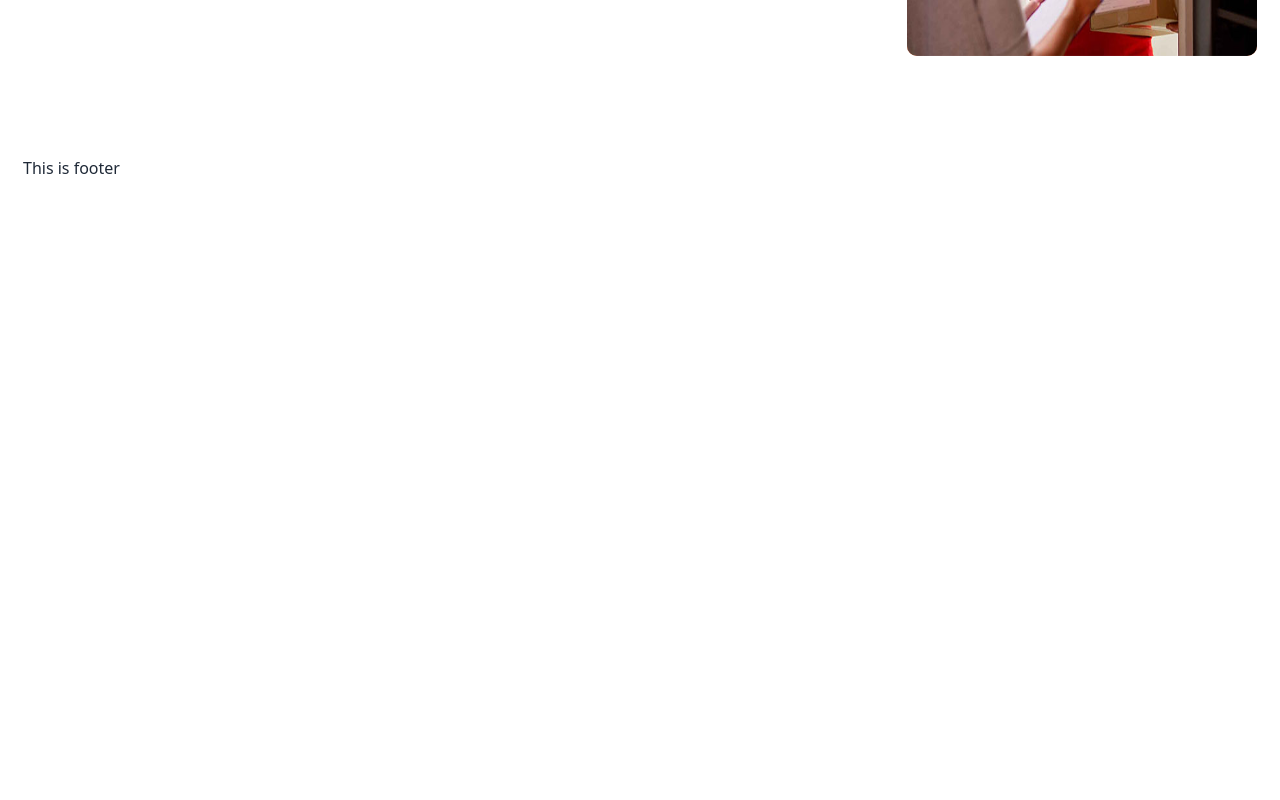
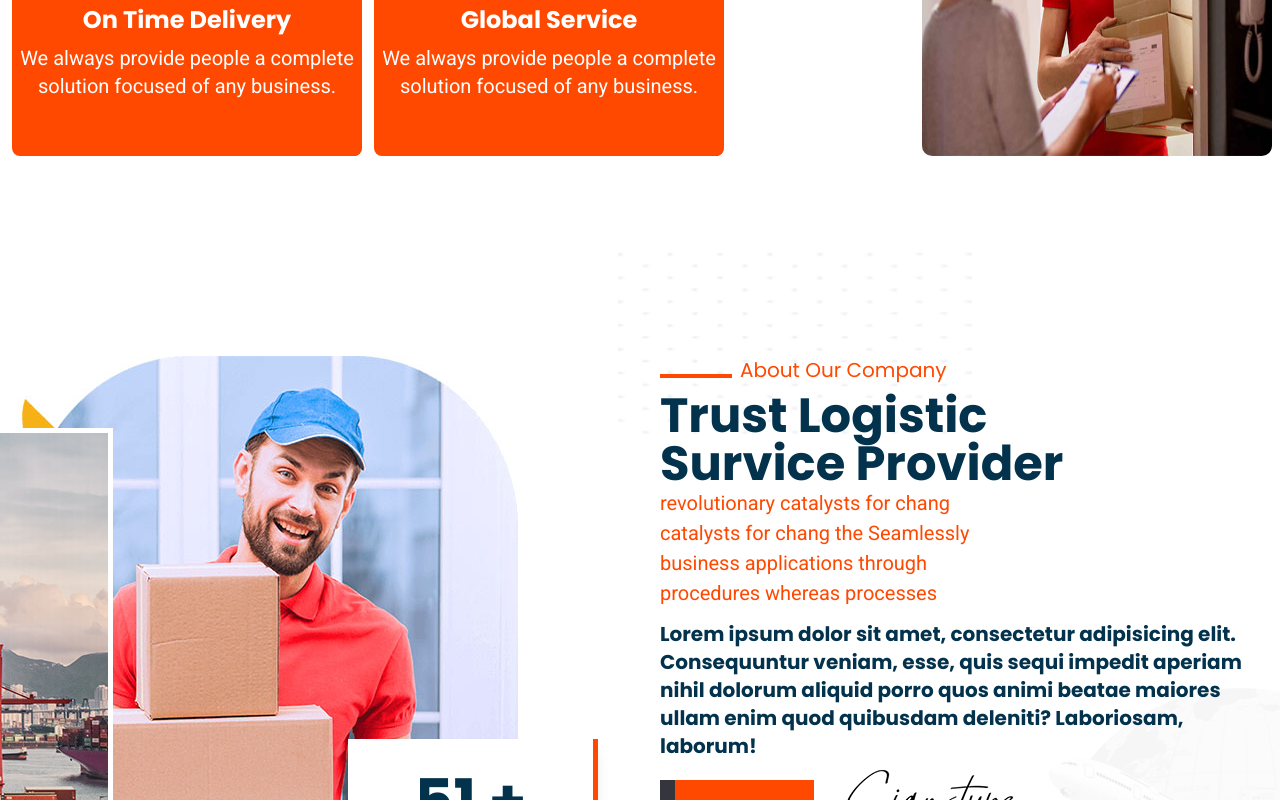
Before and after one commit to md-mostafiz181/Fast-Jao-React, a React (Vite) app: page / in a window 1280 px wide. Shown: the part 2000-2800 px from the top of the page. Before the commit the page ends 2180 px from the top, so only its background shows below. Built offline with nearby package versions, Linux system fonts and the light colour scheme.

Commit message:
added company part

```diff
--- a/package.json
+++ b/package.json
@@ -13,6 +13,7 @@
     "localforage": "^1.10.0",
     "match-sorter": "^6.3.1",
     "react": "^18.2.0",
+    "react-countup": "^6.5.0",
     "react-dom": "^18.2.0",
     "react-icons": "^4.12.0",
     "react-router-dom": "^6.20.0",
--- a/src/components/Container/Container.jsx
+++ b/src/components/Container/Container.jsx
@@ -2,10 +2,10 @@ import React from 'react';
 
 const Container = ({children}) => {
     return (
-        <div className='w-[1250px] mx-auto px-2 '>
+        <section className='max-w-screen-xl mx-auto px-2'>
             {children}
 
-        </div>
+        </section>
     );
 };
 
--- /dev/null
+++ b/src/pages/Home/Company/Company.css
@@ -0,0 +1,93 @@
+#company-part {
+    padding: 200px 0;
+    background-image: url(../../../assets/images/bg.png);
+    background-size: cover;
+    background-repeat: no-repeat;
+
+}
+
+/* #company-part .left img{
+    width: 100%;
+} */
+
+#company-part .left{
+    position: relative;
+}
+
+#company-part .left .counter-box {
+    width: 250px;
+    height: 230px;
+    background-color: white;
+    position: absolute;
+    bottom: 0px;
+    right: 32px;
+    border-right: 5px solid #FF4800;
+}
+
+#company-part .left .side-img {
+    position: absolute;
+    bottom: 21px;
+    left: -215px;
+    border: 5px solid white;
+}
+
+#company-part .right{
+    padding-left: 10px;
+}
+
+#company-part .right .top {
+    position: relative;
+}
+
+#company-part .right .top::before {
+    position: absolute;
+    content: "";
+    top: 18px;
+    left: 0;
+    width: 72px;
+    height: 4px;
+    background-color: #FF4800;
+}
+
+#company-part .right li{
+    list-style-type: none;
+    font-weight: 400;
+    color: #FF4800;
+    font-family: 'Roboto', sans-serif;
+    font-size: 20px;
+
+}
+
+#company-part .right .btn-read{
+    display: inline-block;
+    padding: 15px 30px;
+    background-color: #FF4800;
+    position: relative;
+
+    z-index: 2;
+
+}
+
+ #company-part .right .btn-read::after{
+    position: absolute;
+    top: 0;
+    left: 0;
+    content: '';
+    width: 10%;
+    height: 100%;
+    background-color: #03324dcc;
+    z-index: -1;
+    transition: .4s;
+
+}
+
+#company-part .right .btn-read:hover::after{
+    width: 100%;
+}
+
+#company-part .right .lower img{
+    margin-left: 30px;
+    margin-top: 10px;
+
+
+}
--- /dev/null
+++ b/src/pages/Home/Company/Company.jsx
@@ -0,0 +1,63 @@
+import React from 'react';
+import "./Company.css"
+import trust1 from "../../../assets/images/trust1.jpg"
+import trust2 from "../../../assets/images/trust2.jpg"
+import signature from "../../../assets/images/signature.png"
+import Container from '../../../components/Container/Container';
+import CountUp from 'react-countup';
+// import CountUp from 'react-countup/build/CountUp';
+
+const Company = () => {
+    return (
+        <div id='company-part'>
+
+            <Container>
+            <div className="company-container grid lg:grid-cols-2 md:grid-cols-2 sm:grid-cols-1 gap-5 mx-auto">
+                    <div className="left w-full">
+                        <img src={trust1} alt="" />
+
+                        <div className="counter-box shadow-lg px-5 py-5">
+                            <h1 className='lg:text-6xl md:text-2xl sm:text01xl primaryFont primaryTextColor font-bold text-center pt-3'>
+                                <CountUp
+                                end={51}
+                                duration={3}
+                                /> +
+                            </h1>
+                            <p className='lg:text-1xl md:text-1xl sm:text-xl font-normal secondaryFont secondaryTextColor text-center'>We have more than years of experience</p>
+
+
+                        </div>
+                        <div className="side-img hidden sm:block">
+                            <img src={trust2} alt="" />
+                        </div>
+
+                    </div>
+                    <div className="right w-full">
+                        <p className='top primaryFont secondaryTextColor font-noraml lg:text-1xl md:text-1xl sm:text-xl ps-20 mb-2'>About Our Company</p>
+                        <h1 className='lg:text-5xl md:text-3xl sm:text-2xl primaryFont font-bold primaryTextColor'>Trust Logistic <br /> Survice Provider</h1>
+                        <li>revolutionary catalysts for chang</li>
+                        <li>catalysts for chang the Seamlessly </li>
+                        <li>business applications through</li>
+                        <li>procedures whereas processes</li>
+                        <p className='lg:text-1xl md:text-1xl sm:text-xl font-bold primaryFont primaryTextColor mt-3'>Lorem ipsum dolor sit amet, consectetur adipisicing elit. Consequuntur veniam, esse, quis sequi impedit aperiam nihil dolorum aliquid porro quos animi beatae maiores ullam enim quod quibusdam deleniti? Laboriosam, laborum!</p>
+
+                        <div className='lower flex'>
+                            <button className='btn-read uppercase font-bold text-white mt-5'>Read More </button>
+                            <img src={signature} alt="" />
+
+                        </div>
+
+
+                    </div>
+                </div>
+
+            </Container>
+
+
+
+
+        </div>
+    );
+};
+
+export default Company;
--- a/src/pages/Home/Delivary/Delivary.css
+++ b/src/pages/Home/Delivary/Delivary.css
@@ -1,13 +1,23 @@
 #delivary-part{
-    padding: 100px 0;
+    /* padding: 200px 0; */
+    padding-top: 200px;
+    padding-bottom: 0;
 
 }
 
-/* #delivary-part .delivary-left{
-    background-color: green;
-} */
+#delivary-part .delivary-left{
+    position: relative;
+    margin-top: 150px;
 
-#delivary-part .delivary-left .box-1{
+}
+
+#delivary-part .delivary-left .semi-box{
+    position: absolute;
+    bottom: 0;
+    left: 0;
+}
+
+#delivary-part .delivary-left .box-1 {
     overflow: hidden;
     position: relative;
 
@@ -56,7 +66,6 @@
 #delivary-part .delivary-right {
     width: 350px;
     height: 400px;
-    background-color: coral;
     border-radius: 10px;
 
 }
--- a/src/pages/Home/Delivary/Delivary.jsx
+++ b/src/pages/Home/Delivary/Delivary.jsx
@@ -11,8 +11,9 @@ const Delivary = () => {
     <div id="delivary-part">
       <Container>
         <div className="delivary-container flex flex-col lg:flex-row justify-between gap-2">
-          <div className="delivary-left  flex-col lg:flex-row flex justify-between gap-2">
-            <div className="box-1 w-[350px] h-[230px] ms-1 rounded-lg semi-box">
+          <div className="delivary-left">
+                <div className="semi-box flex-col lg:flex-row flex justify-between gap-2">
+                            <div className="box-1 w-[350px] h-[230px] ms-1 rounded-lg ">
                         <img src={img} alt="" />
                         <div className="overlay">
                             <div className="inner-box">
@@ -29,8 +30,9 @@ const Delivary = () => {
                             </div>
                         </div>
                         </div>
-            <div>
-              <div className="box-1 w-[350px] h-[230px] ms-1 rounded-lg semi-box">
+
+
+                        <div className="box-1 w-[350px] h-[230px] ms-1 rounded-lg ">
                 <img src={img} alt="" />
                 <div className="overlay">
                   <div className="inner-box">
@@ -48,6 +50,9 @@ const Delivary = () => {
                 </div>
               </div>
                 </div>
+            <div>
+
+            </div>
           </div>
           <div className="delivary-right ms-1">
             <img src={delivary} alt="" />
--- a/src/pages/Home/Home/Home.jsx
+++ b/src/pages/Home/Home/Home.jsx
@@ -4,6 +4,7 @@ import Navbar from '../../shared/Navbar/Navbar';
 import Banner from '../Banner/Banner';
 import About from '../About/About';
 import Delivary from '../Delivary/Delivary';
+import Company from '../Company/Company';
 
 const Home = () => {
     return (
@@ -13,6 +14,7 @@ const Home = () => {
             <Banner></Banner>
             <About></About>
             <Delivary></Delivary>
+            <Company></Company>
 
         </div>
     );
```
Also changed, not shown: 1 other file (tests, documents, lock files or other folders). Lines whose indentation alone changed are shown as unchanged.
